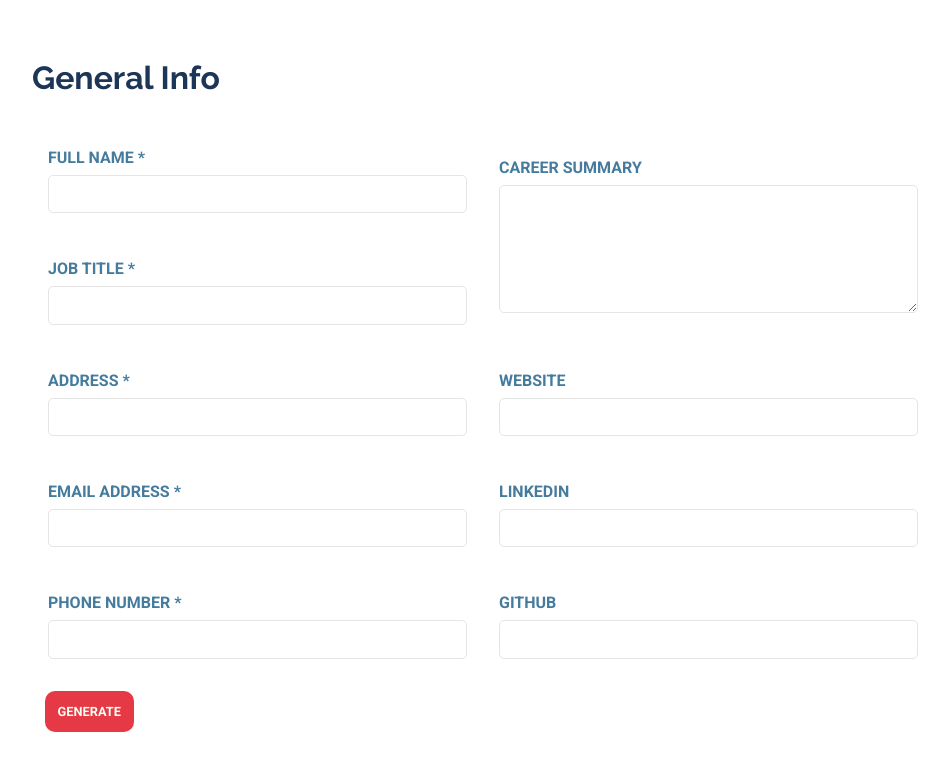
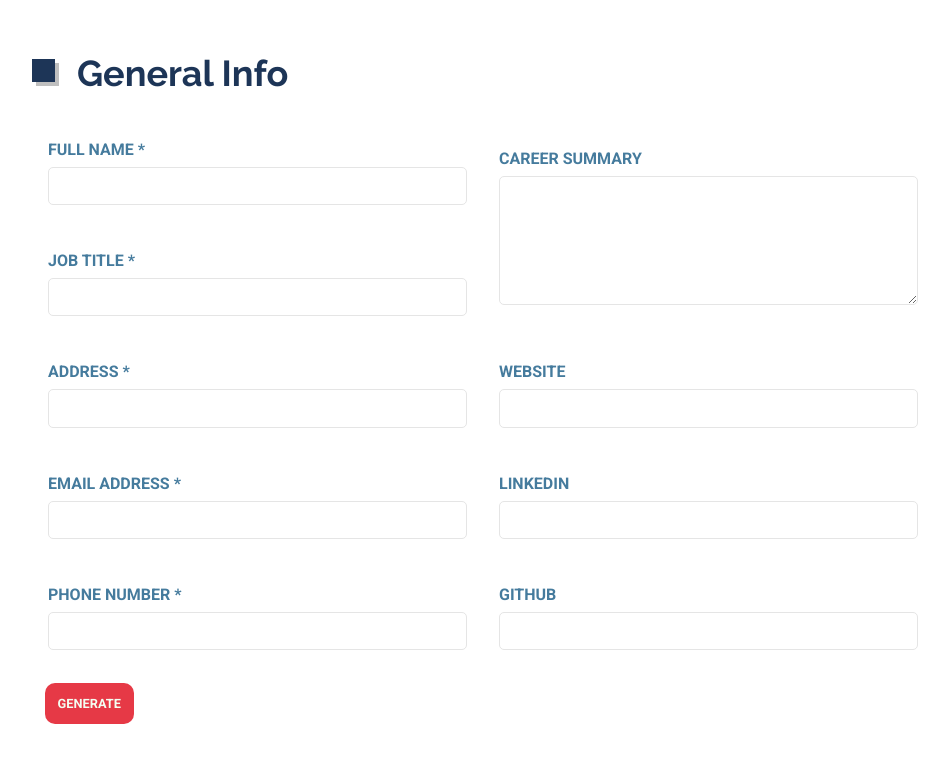
Before and after one commit to AzrielleP/cv-builder, a React (Create React App) app: page / in a window 1280 px wide. Shown: the top 770 px of the page, without its empty margins (165-1114 px from the left). Built offline with nearby package versions, Linux system fonts and the light colour scheme.

Commit message:
Added an SVG beside <h2>

```diff
--- a/src/components/form/css/form.css
+++ b/src/components/form/css/form.css
@@ -1,5 +1,6 @@
-h2 {
-  font: 700 2em "Raleway", sans-serif;
+h2 span {
+  margin-left: 0.5em;
+  font: 700 1.5em "Raleway", sans-serif;
   color: #1d3557;
 }
 
--- a/src/components/form/css/form.scss
+++ b/src/components/form/css/form.scss
@@ -11,8 +11,12 @@ $red: #e63946;
 
 // Heading
 h2 {
-  font: 700 2em $head-font;
-  color: $dark-blue;
+  span {
+    margin-left: 0.5em;
+    font: 700 1.5em $head-font;
+    color: $dark-blue;
+  }
+
 }
 
 // Containers
--- a/src/components/form/form-child-components/GeneralInfoForm.js
+++ b/src/components/form/form-child-components/GeneralInfoForm.js
@@ -6,7 +6,27 @@ export default function GeneralInfo(props) {
 
   return (
     <div className="generalInfo">
-      <h2>General Info</h2>
+      <h2>
+      <svg width="27" height="27" viewBox="0 0 27 27" fill="none" xmlns="http://www.w3.org/2000/svg">
+        <g filter="url(#filter0_d)">
+        <rect width="23" height="23" fill="#1D3557"/>
+        </g>
+        <defs>
+        <filter id="filter0_d" x="0" y="0" width="27" height="27" filterUnits="userSpaceOnUse" color-interpolation-filters="sRGB">
+        <feFlood flood-opacity="0" result="BackgroundImageFix"/>
+        <feColorMatrix in="SourceAlpha" type="matrix" values="0 0 0 0 0 0 0 0 0 0 0 0 0 0 0 0 0 0 127 0"/>
+        <feOffset dx="4" dy="4"/>
+        <feColorMatrix type="matrix" values="0 0 0 0 0 0 0 0 0 0 0 0 0 0 0 0 0 0 0.25 0"/>
+        <feBlend mode="normal" in2="BackgroundImageFix" result="effect1_dropShadow"/>
+        <feBlend mode="normal" in="SourceGraphic" in2="effect1_dropShadow" result="shape"/>
+        </filter>
+        </defs>
+      </svg>
+      <span>
+        General Info
+      </span>
+
+      </h2>
       <div className="divider">
         <div>
           <label htmlFor="name">
```
Also changed, not shown: 1 other file (tests, documents, lock files or other folders).
